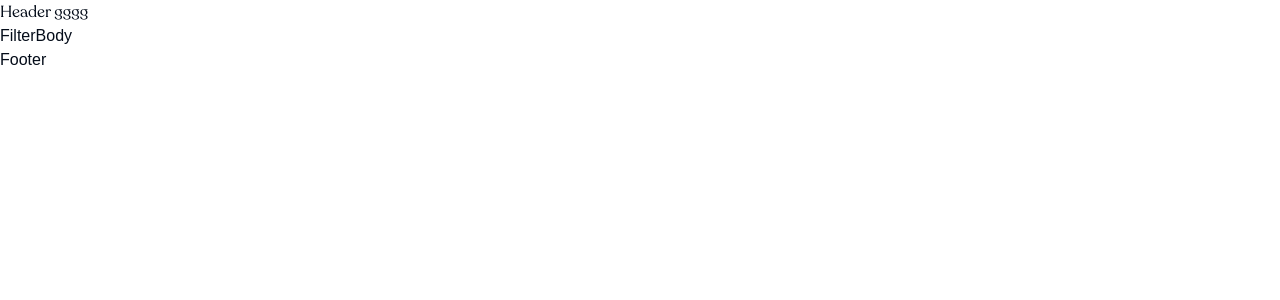
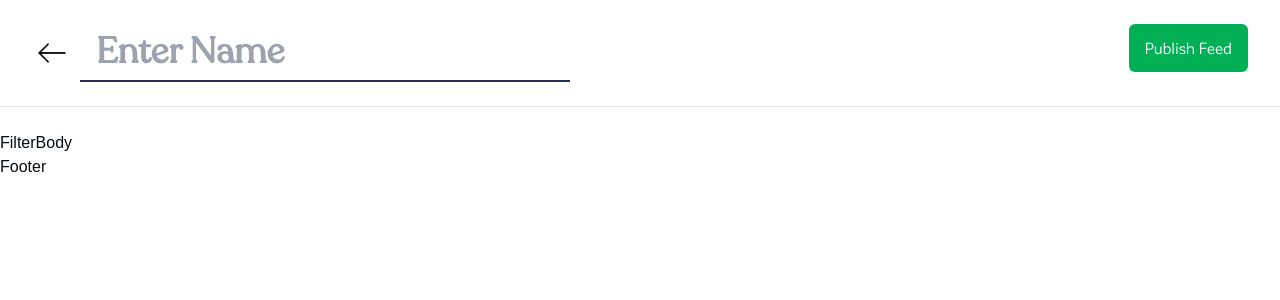
Before and after one commit to Giriraj-Roy/retainIQ, a Next.js app: page / in a window 1280 px wide. Shown: the top 300 px of the page. Built offline with nearby package versions, Linux system fonts and the light colour scheme.

Commit message:
header done

```diff
--- a/src/app/components/FeedBtn.tsx
+++ b/src/app/components/FeedBtn.tsx
@@ -1,7 +1,9 @@
 
 const FeedBtn = () => {
   return (
-    <div>FeedBtn</div>
+    <div className="font-Corporative bg-[#01AF57] text-white px-4 py-3 text-[1rem] rounded-md max-h-[3rem] cursor-pointer">
+      Publish Feed
+    </div>
   )
 }
 
--- a/src/app/components/Header.tsx
+++ b/src/app/components/Header.tsx
@@ -1,8 +1,13 @@
 import React from 'react'
+import FeedBtn from './FeedBtn'
+import HeaderInput from './HeaderInput'
 
 const Header = () => {
   return (
-    <div className='font-Recoleta'>Header gggg</div>
+    <div className='my-6 px-8 pb-6 flex font-Recoleta justify-between border-b-[1px]'>
+      <HeaderInput/>
+      <FeedBtn/>
+    </div>
   )
 }
 
--- /dev/null
+++ b/src/app/components/HeaderInput.tsx
@@ -0,0 +1,21 @@
+import Image from 'next/image'
+import React, { useState } from 'react'
+import arrow from '../assets/arrow.png'
+
+const HeaderInput = () => {
+    const [value, setValue] = useState("")
+  return (
+    <div className='flex items-center'>
+        <Image src={arrow} alt='arrow' width={40} height={24}/>
+        <input
+            value={value}
+            onChange={(e) => setValue(e.target.value)}
+            className='font-Recoleta text-4xl text-[#283054] font-bold ml-2 pl-4 py-2 border-b-[#283054] border-b-2 outline-none'
+            placeholder='Enter Name'
+            maxLength={30}
+        />
+    </div>
+  )
+}
+
+export default HeaderInput
--- a/src/app/globals.css
+++ b/src/app/globals.css
@@ -5,6 +5,12 @@
 @font-face {
   font-family: 'Recoleta';
   src: url('./fonts/Recoleta.otf') format('opentype');
+  font-weight: normal;
+  font-style: normal;
+}
+@font-face {
+  font-family: 'corporative-sans';
+  src: url('./fonts/corporative-sans.otf') format('opentype');
   font-weight: normal;
   font-style: normal;
 }
--- a/tailwind.config.ts
+++ b/tailwind.config.ts
@@ -13,7 +13,8 @@ const config: Config = {
         foreground: "var(--foreground)",
       },
       fontFamily: {
-        Recoleta: ['Recoleta', 'sans-serif'], // Add your custom font here
+        Recoleta: ['Recoleta', 'sans-serif'],
+        Corporative: ['corporative-sans', 'sans-serif']
       },
     },
   },
```
Also changed, not shown: src/app/assets/arrow.png (added), src/app/fonts/corporative-sans.otf (added).
